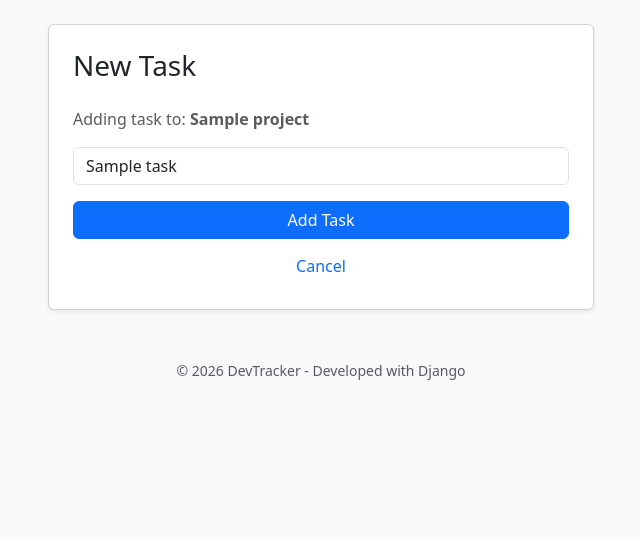
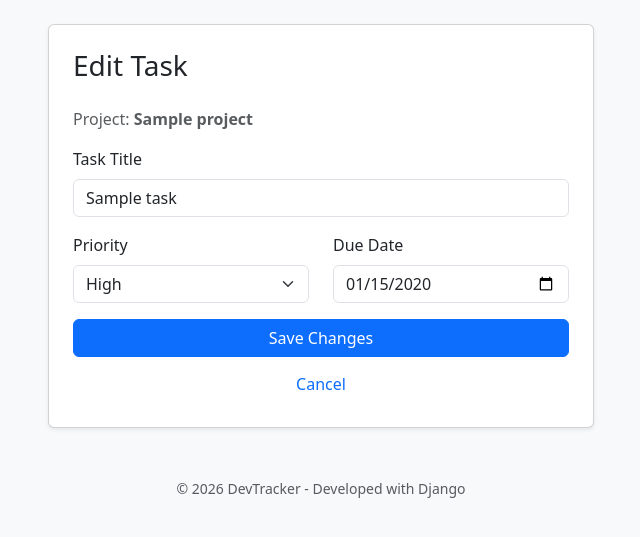
Before and after one commit to ghsiqueira/devtracker, a Django app: page /task/1/edit/ in a window 1280 px wide. Shown: the part 56-593 px from the top of the page, without its empty margins (319-959 px from the left). Run offline with Django 5.2, Linux system fonts and the light colour scheme; a user stored in the database is signed in; tables that the repository leaves empty hold one stand-in row (values such as "Sample post").

Commit message:
feat: add task priority and due date fields

```diff
--- a/core/forms.py
+++ b/core/forms.py
@@ -13,10 +13,12 @@ class ProjectForm(forms.ModelForm):
 class TaskForm(forms.ModelForm):
     class Meta:
         model = Task
-        fields = ['title']
+        fields = ['title', 'priority', 'due_date']
         widgets = {
             'title': forms.TextInput(attrs={
                 'class': 'form-control',
                 'placeholder': 'Ex: Configurar banco de dados...'
-            })
+            }),
+            'priority': forms.Select(attrs={'class': 'form-select'}),
+            'due_date': forms.DateInput(attrs={'class': 'form-control', 'type': 'date'}),
         }
--- a/core/models.py
+++ b/core/models.py
@@ -38,9 +38,17 @@ class Project(models.Model):
         return int((completed / total_tasks) * 100)
 
 class Task(models.Model):
+    PRIORITY_CHOICES = [
+        ('H', 'High'),
+        ('M', 'Medium'),
+        ('L', 'Low'),
+    ]
+
     project = models.ForeignKey(Project, related_name='tasks', on_delete=models.CASCADE)
     title = models.CharField(max_length=200)
     is_completed = models.BooleanField(default=False)
+    priority = models.CharField(max_length=1, choices=PRIORITY_CHOICES, default='M')
+    due_date = models.DateField(null=True, blank=True)
 
     def __str__(self):
         return self.title
--- a/core/templates/task_form.html
+++ b/core/templates/task_form.html
@@ -5,15 +5,35 @@
     <div class="col-md-6">
         <div class="card shadow-sm">
             <div class="card-body p-4">
-                <h3 class="mb-4">New Task</h3>
-                <p class="text-muted">Adding task to: <strong>{{ project.title }}</strong></p>
+                <h3 class="mb-4">
+                    {% if form.instance.pk %}Edit Task{% else %}New Task{% endif %}
+                </h3>
+                <p class="text-muted">
+                    Project: <strong>{{ project.title }}</strong>
+                </p>
 
                 <form method="post">
                     {% csrf_token %}
+
                     <div class="mb-3">
+                        <label class="form-label">Task Title</label>
                         {{ form.title }}
                     </div>
-                    <button type="submit" class="btn btn-primary w-100">Add Task</button>
+
+                    <div class="row">
+                        <div class="col-md-6 mb-3">
+                            <label class="form-label">Priority</label>
+                            {{ form.priority }}
+                        </div>
+                        <div class="col-md-6 mb-3">
+                            <label class="form-label">Due Date</label>
+                            {{ form.due_date }}
+                        </div>
+                    </div>
+
+                    <button type="submit" class="btn btn-primary w-100">
+                        {% if form.instance.pk %}Save Changes{% else %}Add Task{% endif %}
+                    </button>
                     <a href="{% url 'project_detail' project.id %}" class="btn btn-link w-100 mt-2 text-decoration-none">Cancel</a>
                 </form>
             </div>
```
Also changed, not shown: core/templates/project_detail.html (+22 -4 lines), core/migrations/0003_task_due_date_task_priority.py (added).
